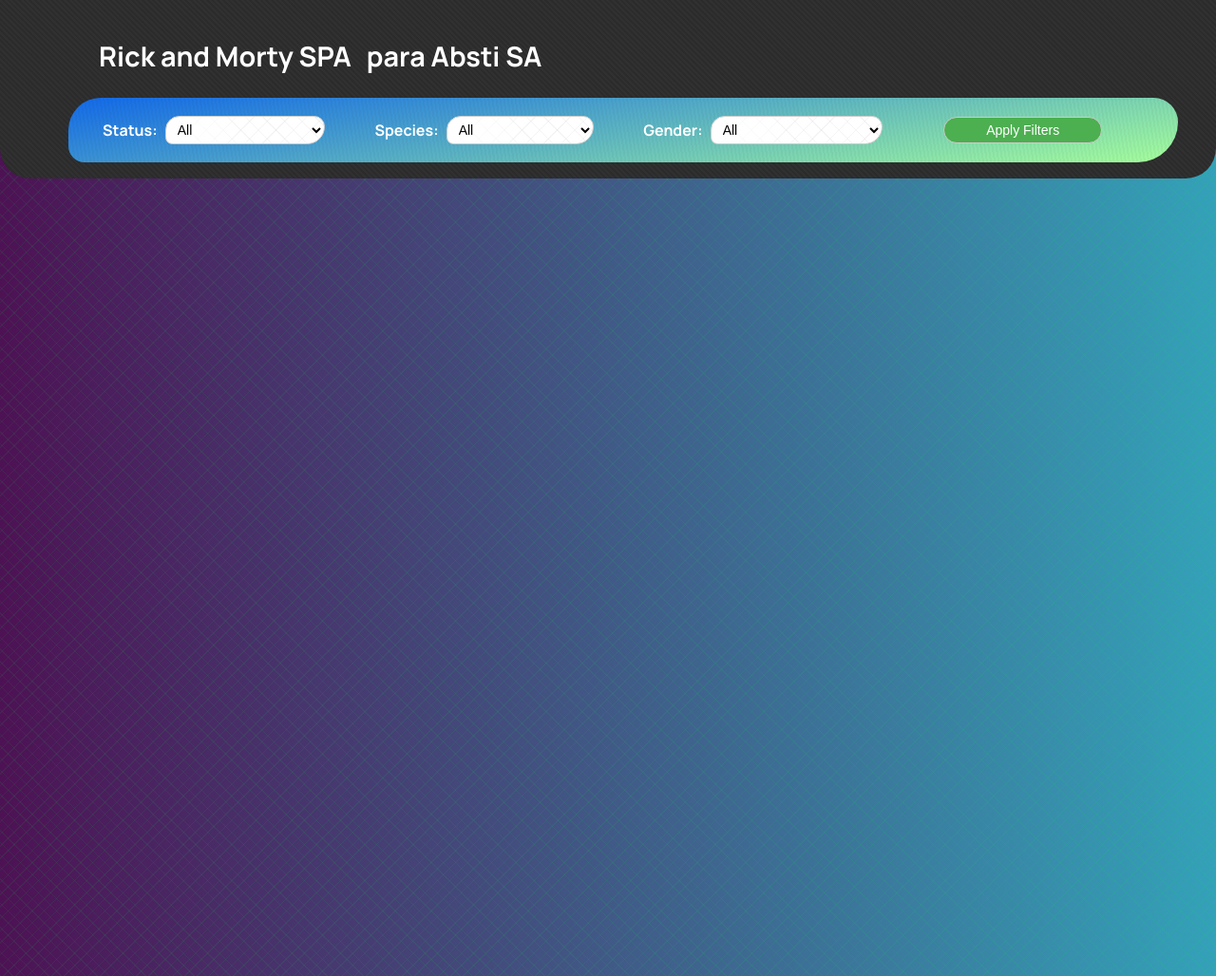
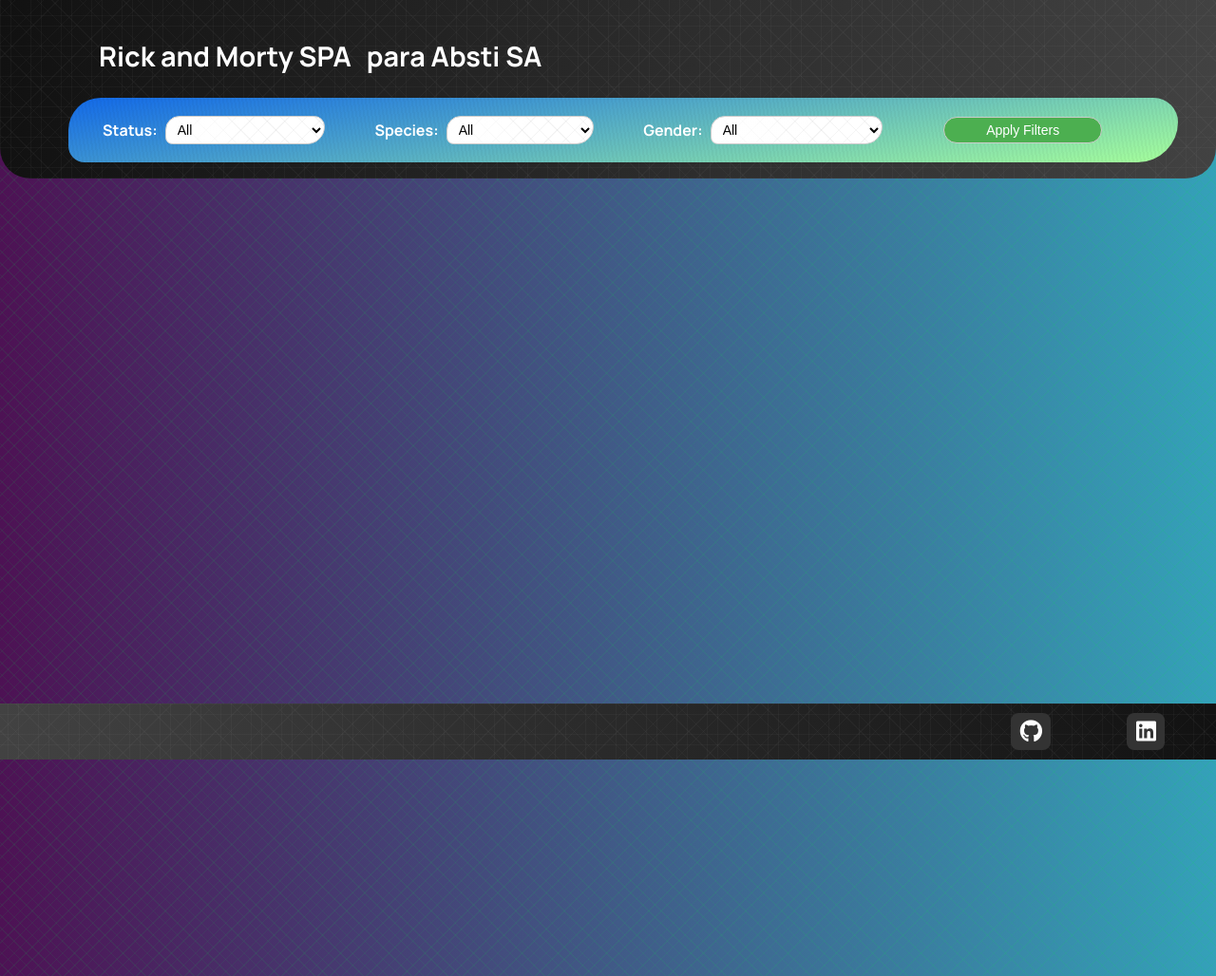
Before and after one commit to leandrofiadone/rickandmorty-vainilla, a plain HTML site: page index.html in a window 1280 px wide. Shown: the whole page at 95% size. Drawn offline with Linux system fonts and the light colour scheme; no server answers.

Commit message:
ultimo commit

```diff
--- a/index.html
+++ b/index.html
@@ -6,6 +6,58 @@
     <title>Rick and Morty SPA</title>
     <link rel="stylesheet" href="styles.css">
     <link rel="stylesheet" href="filters.css">
+    <!-- Font Awesome for icons (you can replace this with your own icon images) -->
+    <link rel="stylesheet" href="https://cdnjs.cloudflare.com/ajax/libs/font-awesome/5.15.4/css/all.min.css">
+    <style>
+        /* Custom styles for icons */
+        .footer {
+            position: fixed;
+            bottom: 0;
+            left: 0;
+            width: 100%;
+            background-image: repeating-linear-gradient(225deg, hsla(207,0%,63%,0.05) 0px, hsla(207,0%,63%,0.05) 1px,transparent 1px, transparent 11px,hsla(207,0%,63%,0.05) 11px, hsla(207,0%,63%,0.05) 12px,transparent 12px, transparent 32px),repeating-linear-gradient(180deg, hsla(207,0%,63%,0.05) 0px, hsla(207,0%,63%,0.05) 1px,transparent 1px, transparent 11px,hsla(207,0%,63%,0.05) 11px, hsla(207,0%,63%,0.05) 12px,transparent 12px, transparent 32px),repeating-linear-gradient(315deg, hsla(207,0%,63%,0.05) 0px, hsla(207,0%,63%,0.05) 1px,transparent 1px, transparent 11px,hsla(207,0%,63%,0.05) 11px, hsla(207,0%,63%,0.05) 12px,transparent 12px, transparent 32px),repeating-linear-gradient(270deg, hsla(207,0%,63%,0.05) 0px, hsla(207,0%,63%,0.05) 1px,transparent 1px, transparent 11px,hsla(207,0%,63%,0.05) 11px, hsla(207,0%,63%,0.05) 12px,transparent 12px, transparent 32px),linear-gradient(270deg, rgb(17, 17, 17),rgb(66, 66, 66));
+            padding: 10px;
+            display: flex;
+            justify-content: flex-end;
+            align-items: center;
+        }
+        .footer a {
+            color: #fff; /* Cambiar el color del texto a blanco */
+            font-size: 24px;
+            margin-left: 1rem;
+            margin-right: 4rem;
+            background-color: #333; /* Cambiar el color de fondo a gris oscuro */
+            border-radius: 20%; /* Hacer que el fondo sea circular */
+            padding-top: 2px;
+            padding-bottom: 4px;
+            padding-right: 9px; /* Añadir un poco de espacio para que el fondo se vea mejor */
+            padding-left: 10px;
+            text-decoration: none; /* Eliminar el subrayado predeterminado */
+            z-index: 10;
+        }
+        .footer a:hover {
+            background-color: #555; /* Cambiar el color de fondo cuando se pasa el mouse sobre el enlace */
+        }
+        .running-text {
+            overflow: hidden;
+            white-space: nowrap;
+            animation: marquee 18s linear infinite;
+            color:darkcyan;
+            font-size:medium;
+            font-weight: 600;
+        }
+        @keyframes marquee {
+            0% { transform: translateX(100%); }
+            100% { transform: translateX(-100%); }
+        }
+
+        /* Ocultar el texto de desplazamiento en dispositivos móviles */
+        @media (max-width: 768px) {
+            .running-text {
+                display: none;
+            }
+        }
+    </style>
 </head>
 <body>
     <nav class="sticky-nav">
@@ -13,7 +65,7 @@
             <h1>Rick and Morty SPA</h1>
             <h2>para Absti SA</h2>
         </div>
-         <div class="filters">
+        <div class="filters">
             <label for="status">Status:</label>
             <select id="status">
                 <option value="">All</option>
@@ -45,10 +97,18 @@
         <!-- Content generated dynamically by JavaScript -->
     </main>
 
+    <!-- Footer -->
+    <div class="footer">
+        <!-- <div class="running-text">
+            📑 These is a Single Page App, Vainilla JavaScript 💻📚🌍... I dont know what else to write about over here. 💻📚🌍 Puedo escribir en español tambien. La pagina fue realizada en mayo del 2024 💻📚🌍
+        </div> -->
+        <!-- GitHub -->
+        <a href="https://github.com/leandrofiadone" target="_blank"><i class="fab fa-github"></i></a>
+        <!-- LinkedIn -->
+        <a href="https://www.linkedin.com/in/leandro-fiadone/" target="_blank"><i class="fab fa-linkedin"></i></a>
+    </div>
+
     <!-- Scripts -->
-
     <script src="script.js" defer></script>
-
-
 </body>
 </html>
--- a/script.js
+++ b/script.js
@@ -4,8 +4,11 @@ document.addEventListener("DOMContentLoaded", async () => {
 
 
   const detailSound = new Audio("./pop.mp3")
+  detailSound.volume = 0.5
   const hoverSound = new Audio("./Click_Electronic_10.mp3")
+  hoverSound.volume = 0.2
   const closeSound = new Audio("./Mouth_42.mp3")
+  closeSound.volume = 0.3
   const baseUrl = "https://rickandmortyapi.com/api/"
   let modalOpen = false
   let page = 1
--- a/styles.css
+++ b/styles.css
@@ -157,7 +157,7 @@ h1 {
     z-index: 1000; /* Ensure it stays on top of other content */
     border-bottom-right-radius: 2rem;
     border-bottom-left-radius: 2rem;
-  background-image: repeating-linear-gradient(45deg, rgba(97,97,97,0.1) 0px, rgba(97,97,97,0.1) 2px,transparent 2px, transparent 4px),linear-gradient(90deg, rgb(43,43,43),rgb(43,43,43));
+  background-image: repeating-linear-gradient(45deg, hsla(207,0%,63%,0.05) 0px, hsla(207,0%,63%,0.05) 1px,transparent 1px, transparent 11px,hsla(207,0%,63%,0.05) 11px, hsla(207,0%,63%,0.05) 12px,transparent 12px, transparent 32px),repeating-linear-gradient(0deg, hsla(207,0%,63%,0.05) 0px, hsla(207,0%,63%,0.05) 1px,transparent 1px, transparent 11px,hsla(207,0%,63%,0.05) 11px, hsla(207,0%,63%,0.05) 12px,transparent 12px, transparent 32px),repeating-linear-gradient(135deg, hsla(207,0%,63%,0.05) 0px, hsla(207,0%,63%,0.05) 1px,transparent 1px, transparent 11px,hsla(207,0%,63%,0.05) 11px, hsla(207,0%,63%,0.05) 12px,transparent 12px, transparent 32px),repeating-linear-gradient(90deg, hsla(207,0%,63%,0.05) 0px, hsla(207,0%,63%,0.05) 1px,transparent 1px, transparent 11px,hsla(207,0%,63%,0.05) 11px, hsla(207,0%,63%,0.05) 12px,transparent 12px, transparent 32px),linear-gradient(90deg, rgb(17, 17, 17),rgb(66, 66, 66));
 }
 
 
```
